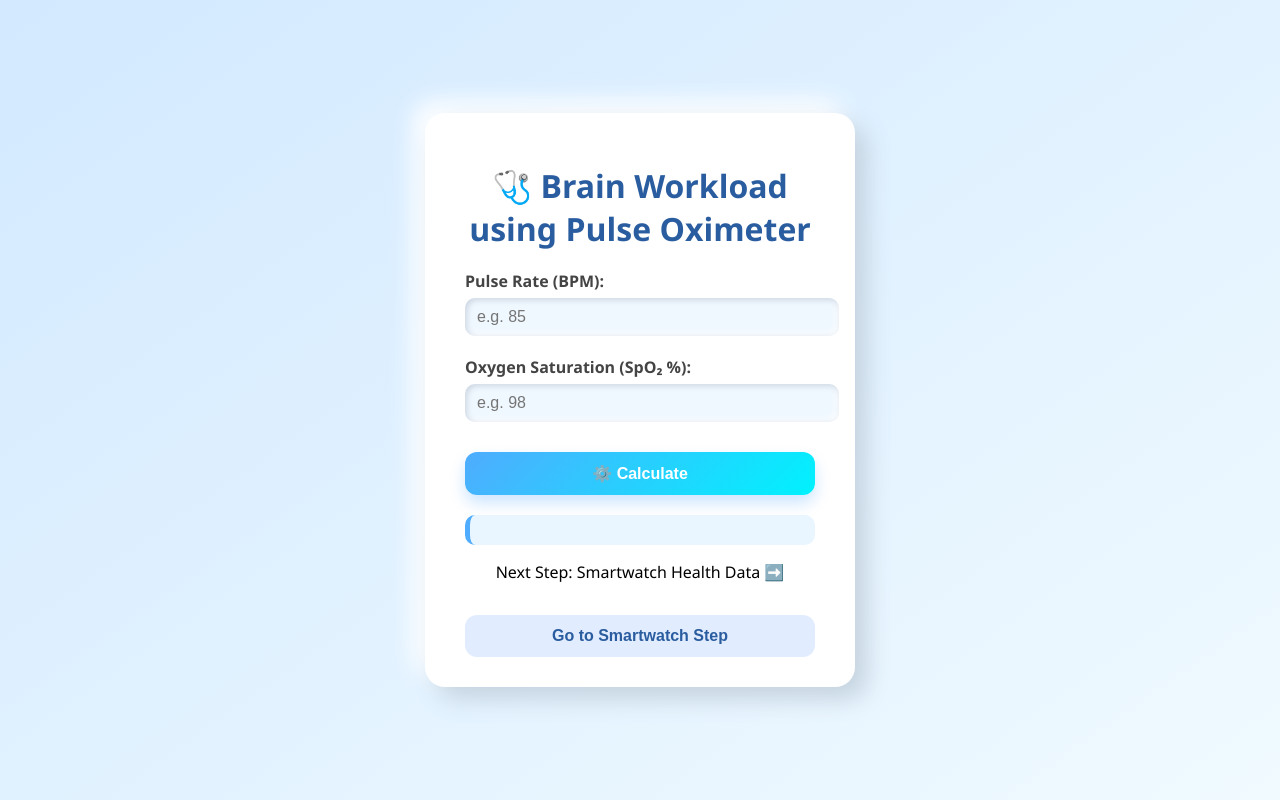
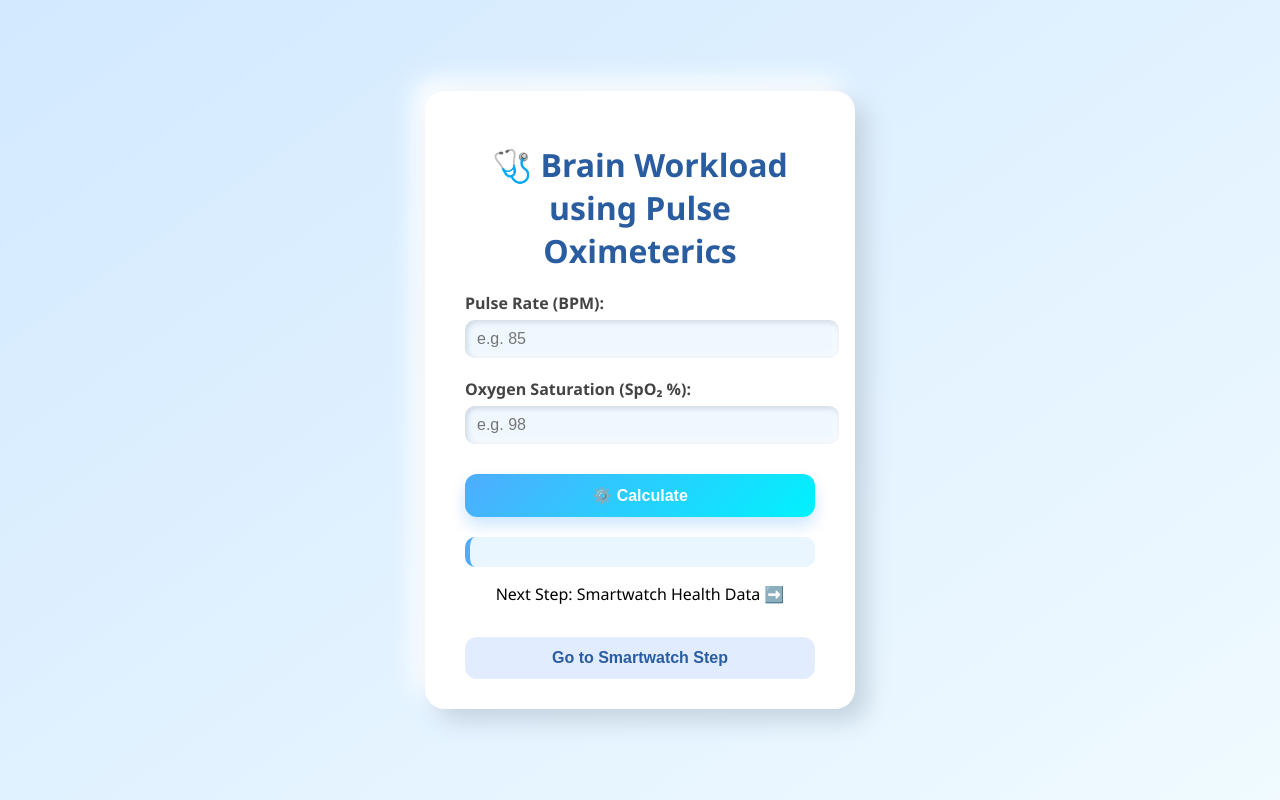
Before and after one commit to baranjn/AutiScan, a plain HTML site: page pulse.html in a window 1280 px wide. Drawn offline with Linux system fonts and the light colour scheme.

Commit message:
pulse.html

```diff
--- a/pulse.html
+++ b/pulse.html
@@ -8,7 +8,7 @@
 </head>
 <body>
   <div class="pulse-container">
-    <h1>🩺 Brain Workload using Pulse Oximeter</h1>
+    <h1>🩺 Brain Workload using Pulse Oximeterics</h1>
 
     <div class="input-group">
       <label for="pulse">Pulse Rate (BPM):</label>
```
